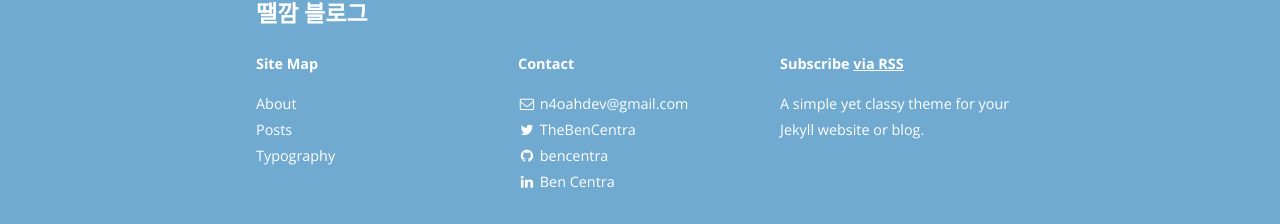
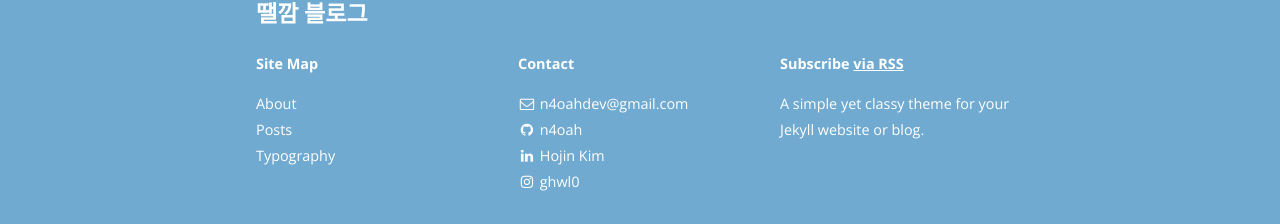
Before and after one commit to tars-c/n4oah.github.io, a Jekyll site: the page built from index.html, in a window 1280 px wide and 900 px high, scrolled down 1275 px. Shown: the part 673-897 px from the top of the window. Built offline with Jekyll 4.4.1, drawn with Linux system fonts in a browser that asks for light colours; nearby versions of some CDN libraries; the list of posts is cut into pages by our own code; some of the changed lines change nothing that is shown.

Commit message:
기본정보 수정

```diff
--- a/_config.yml
+++ b/_config.yml
@@ -76,116 +76,25 @@ descriptions:
 #     desc: Follow me on Twitter            # Description to display as link title, etc
 #     share: true                           # Include in the "Share" section of posts
 social:
-  - name: Twitter
-    icon: twitter
-    username: TheBenCentra
-    url: https://twitter.com/TheBenCentra
-    desc: Follow me on Twitter
-    share: true
-
-  - name: Facebook
-    icon: facebook
-    username: thebencentra
-    url: ""
-    desc: Friend me on Facebook
-    share: true
-
   - name: GitHub
     icon: github
-    username: bencentra
-    url: https://github.com/bencentra
-    desc: Fork me on GitHub
+    username: n4oah
+    url: https://github.com/n4oah
+    desc: go to n4oah github page
     share: false
 
   - name: LinkedIn
     icon: linkedin
-    username: Ben Centra
-    url: https://www.linkedin.com/pub/ben-centra/47/769/60a
+    username: Hojin Kim
+    url: https://www.linkedin.com/in/hojin-kim-0398981ab/
     desc: Connect with me on LinkedIn
     share: true
 
-  - name: Google+
-    icon: google-plus
-    username: ""
-    url: ""
-    desc: Add me to your Circles
-    share: true
-
-  - name: YouTube
-    icon: youtube
-    username: ""
-    url: ""
-    desc: Subscribe on YouTube
-    share: false
-
   - name: Instagram
     icon: instagram
-    username: ""
-    url: ""
+    username: "ghwl0"
+    url: "https://www.instagram.com/ghwl0/"
     desc: Follow me on Instagram
-    share: false
-
-  - name: Pinterest
-    icon: pinterest
-    username: ""
-    url: ""
-    desc: Follow me on Pinterest
-    share: true
-
-  - name: SoundCloud
-    icon: soundcloud
-    username: ""
-    url: ""
-    desc: Follow me on SoundCloud
-    share: false
-
-  - name: Tumblr
-    icon: tumblr
-    username: ""
-    url: ""
-    desc: Follow me on Tumblr
-    share: false
-
-  - name: Steam
-    icon: steam
-    username: ""
-    url: ""
-    desc: Friend me on Steam
-    share: false
-
-  - name: Dribbble
-    icon: dribbble
-    username: ""
-    url: ""
-    desc: Follow me on Dribble
-    share: false
-
-  - name: Vimeo
-    icon: vimeo-square
-    username: ""
-    url: ""
-    desc: Follow me on Vimeo
-    share: false
-
-  - name: Vine
-    icon: vine
-    username: ""
-    url: ""
-    desc: Follow me on Vine
-    share: false
-
-  - name: Reddit
-    icon: reddit
-    username: ""
-    url: ""
-    desc: Share to Reddit
-    share: true
-
-  - name: "Hacker News"
-    icon: hacker-news
-    username: ""
-    url: ""
-    desc: Share to Hacker News
     share: false
 
 # Social sharing protocols
```
